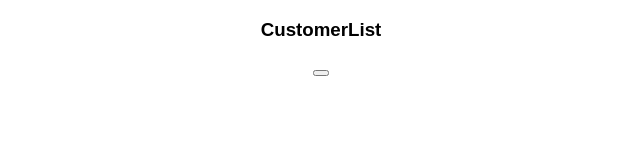
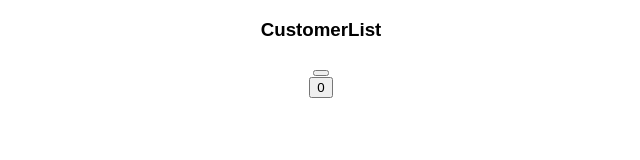
Before and after one commit to DevanXU/crm, a React (Create React App) app: page / in a window 1280 px wide. Shown: the top 160 px of the page, without its empty margins (319-959 px from the left). Built offline with nearby package versions, Linux system fonts and the light colour scheme.

Commit message:
add Sale module with redux support

```diff
--- a/src/App.js
+++ b/src/App.js
@@ -4,13 +4,17 @@ import { Provider } from 'react-redux'
 import store from './store'
 import CustomerList from './containers/customer'
 import './App.css';
+import Sale from './containers/sale';
 
 class App extends Component {
   render() {
     return (
       <BrowserRouter>
         <Provider store={store}>
-          <div className="App"><CustomerList /></div>
+          <div className="App">
+            <CustomerList />
+            <Sale />
+          </div>
         </Provider>
       </BrowserRouter>
     );
--- /dev/null
+++ b/src/actions/saleAction.js
@@ -0,0 +1,4 @@
+export const updateSaleNumber = (number) => ({
+    type: 'UPDATE_SALE_NUMBER',
+    payload: number
+})
--- a/src/containers/customer.js
+++ b/src/containers/customer.js
@@ -1,6 +1,5 @@
 import React from "react";
 import { connect } from 'react-redux'
-import customerReducer from '../reducers/customerReducer'
 import { setName } from '../actions/customerAction'
 
 class CustomerList extends React.Component {
--- /dev/null
+++ b/src/containers/sale.js
@@ -0,0 +1,27 @@
+import React, { Component } from 'react'
+import { updateSaleNumber } from '../actions/saleAction'
+import { connect } from 'react-redux'
+
+export class Sale extends Component {
+    render() {
+        return (
+            <div>
+                <button onClick={() => this.props.updateSale(10)}>{this.props.sale.number}</button>
+            </div>
+        )
+    }
+}
+
+const mapStateToProps = (state) => {
+    return {
+        sale: state.saleReducer
+    }
+}
+
+const mapDispatchToProps = (dispatch) => {
+    return {
+        updateSale: (number) => dispatch(updateSaleNumber(number))
+    }
+}
+
+export default connect(mapStateToProps, mapDispatchToProps)(Sale)
--- /dev/null
+++ b/src/reducers/saleReducer.js
@@ -0,0 +1,18 @@
+const initialState = {
+    number: 0
+}
+
+export default (state = initialState, action) => {
+    switch (action.type) {
+        case 'UPDATE_SALE_NUMBER':
+            state = {
+                ...state,
+                number: state.number + action.payload
+            }
+            break
+
+        default:
+            break
+    }
+    return state
+}
--- a/src/store.js
+++ b/src/store.js
@@ -1,9 +1,10 @@
 import { createStore, combineReducers, applyMiddleware } from 'redux'
 import { logger } from 'redux-logger'
 import customerReducer from './reducers/customerReducer'
+import saleReducer from './reducers/saleReducer'
 
 export default createStore(
-    combineReducers({ customerReducer }),
+    combineReducers({ customerReducer, saleReducer }),
     {},
     applyMiddleware(logger)
 )
```
